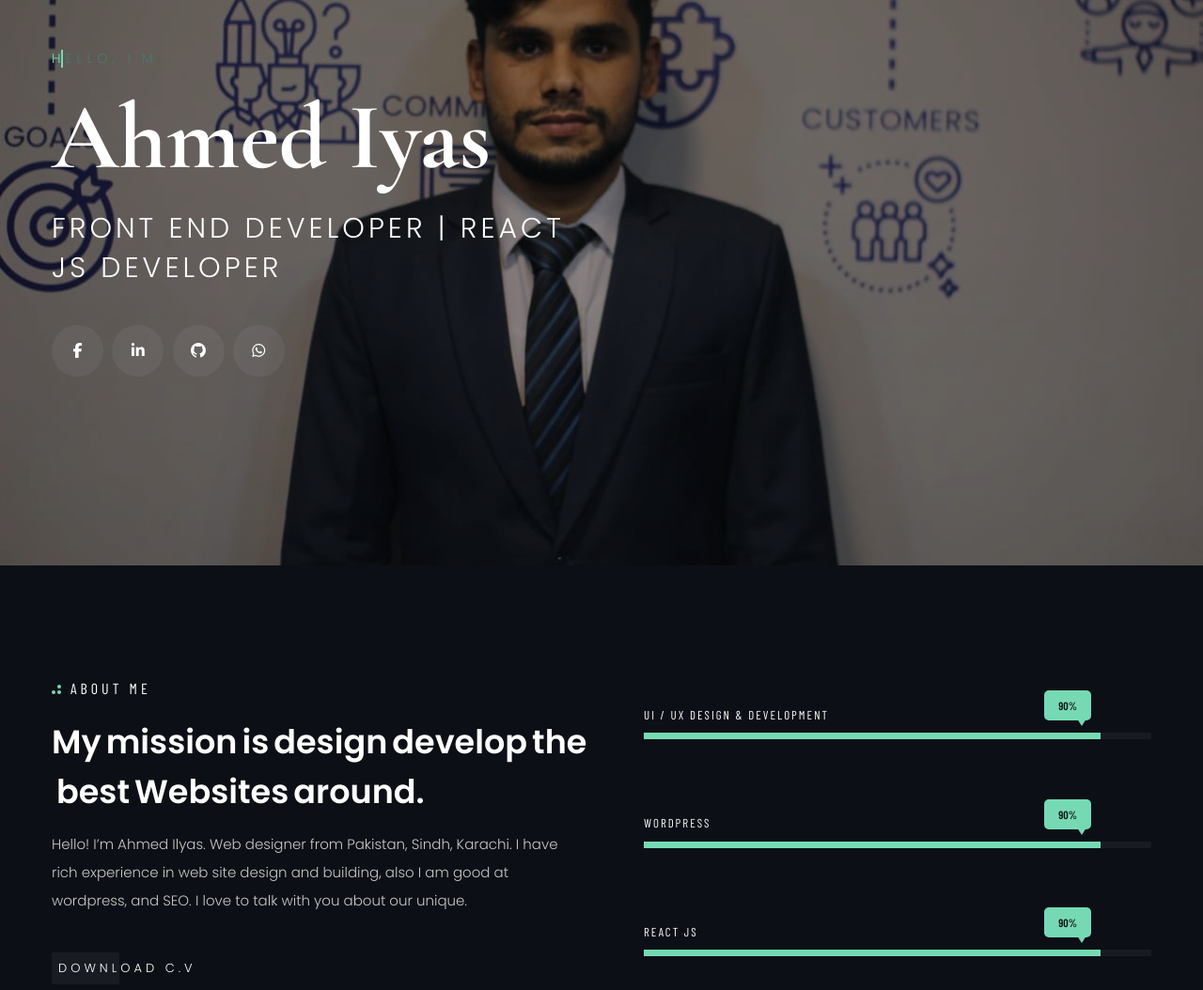
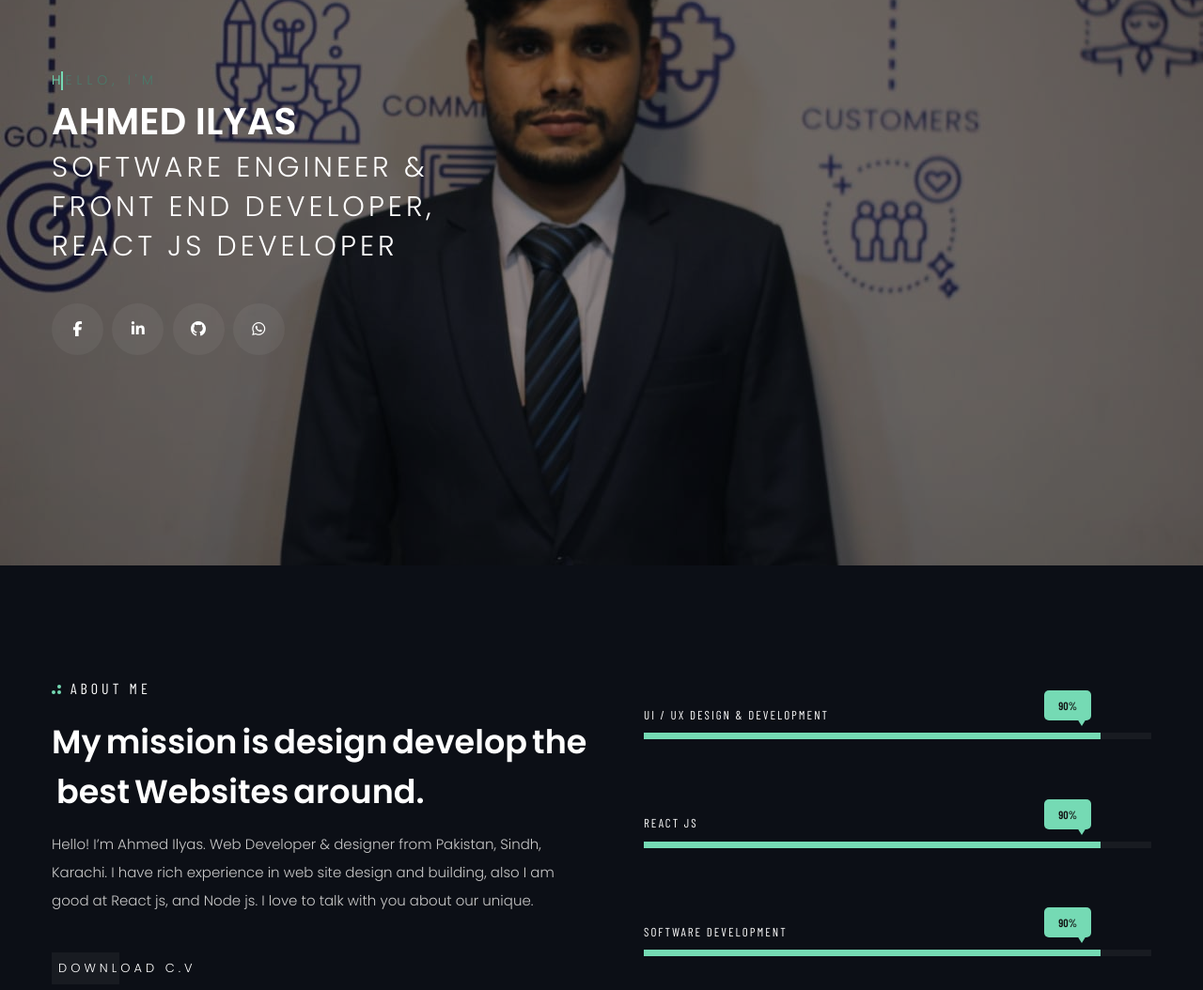
Before and after one commit to ahmed0336/My-PortFolio, a plain HTML site: page index.html in a window 1280 px wide. Shown: the part 198-1252 px from the top of the page at 94% size. Drawn offline with nearby package versions, Linux system fonts and the light colour scheme; animation ran at ten frames a second; a web font is replaced by a local one.

Commit message:
little update

```diff
--- a/index.html
+++ b/index.html
@@ -31,7 +31,7 @@
     <meta name="twitter:card" content="summary_large_image">
     <meta property="twitter:domain" content="subhanshah.github.io">
     <!-- <meta property="twitter:url" content="https://subhanshah.github.io/subhanshahsince1991/"> -->
-    <meta name="twitter:title" content="Subhan Shah Since 2000">
+    <meta name="twitter:title" content="Ahmed Ilyas Since 2000">
     <meta name="twitter:description" content="Ahmed Ilyas Since 2000 | Front End Developer| WordPress | SEO">
     <!-- <meta name="twitter:image" content="https://subhanshah.github.io/subhanshahsince1991/img/logo-dark.png"> -->
     <meta property="og:image:width" content="600" />
@@ -159,8 +159,8 @@
                 <div class="col-lg-6">
                     <div class="cont">
                         <h6 class="animate" data-text="Hello, I'm">Hello, I'm</h6>
-                        <h1>Ahmed Iyas</h1>
-                        <h4>Front End Developer | React JS Developer </h4>
+                        <h2>AHMED ILYAS</h2>
+                        <h4>Software Engineer & <br> Front End Developer, <br> React JS Developer </h4>
                         <div class="social-icon">
                             <a href="https://www.facebook.com/prince.s.ahmed.71" target="_blank" class="icon">
                                 <i class="fab fa-facebook-f"></i>
@@ -208,9 +208,9 @@
                         </div>
                         <h3 class="main-title wow" data-splitting>My mission is design develop the best Websites around.
                         </h3>
-                        <p class="wow fadeInUp" data-wow-delay=".5s">Hello! I’m Ahmed Ilyas. Web designer
+                        <p class="wow fadeInUp" data-wow-delay=".5s">Hello! I’m Ahmed Ilyas. Web Developer & designer
                             from Pakistan, Sindh, Karachi. I have rich
-                            experience in web site design and building, also I am good at wordpress, and SEO. I love to
+                            experience in web site design and building, also I am good at React js, and Node js. I love to
                             talk with
                             you about our unique.</p>
                         <a href="file:///C:/Users/ahmed/Downloads/Ahmed_Ilyas_Front-End-Developer%202022%20(1).pdf" target="_blank"
@@ -226,13 +226,13 @@
                             </div>
                         </div>
                         <div class="skill-item">
-                            <h6 class="custom-font">WordPress</h6>
+                            <h6 class="custom-font">React js</h6>
                             <div class="skill-progress">
                                 <div class="progres custom-font" data-value="90%"></div>
                             </div>
                         </div>
                         <div class="skill-item">
-                            <h6 class="custom-font">React js</h6>
+                            <h6 class="custom-font">Software Development </h6>
                             <div class="skill-progress">
                                 <div class="progres custom-font" data-value="90%"></div>
                             </div>
@@ -366,7 +366,7 @@
                             </a>
                         </div>
                         <div class="cont">
-                            <span class="tags"><a href="#0">Design</a>, <a href="#0">WordPress</a></span>
+                            <span class="tags"><a href="#0">Design</a>, <a href="#0">HTML CSS</a></span>
                             <h6>Academic-Expert-US</h6>
                         </div>
                     </div>
@@ -507,6 +507,14 @@
                 <div class="brands">
                     <div class="item" data-wow-delay=".3s">
                         <div class="img">
+                            <img src="img/software/node-js.png" alt="">
+                        </div>
+                        <a href="#0" class="link" data-splitting>NODE JS</a>
+                    </div>
+                </div>
+                <div class="brands">
+                    <div class="item" data-wow-delay=".3s">
+                        <div class="img">
                             <img src="img/software/bootstrap.png" alt="">
                         </div>
                         <a href="#0" class="link" data-splitting>BOOTSTRAP</a>
@@ -534,14 +542,6 @@
                             <img src="img/software/wordpress.png" alt="">
                         </div>
                         <a href="#0" class="link" data-splitting>WORDPRESS</a>
-                    </div>
-                </div>
-                <div class="brands">
-                    <div class="item" data-wow-delay=".3s">
-                        <div class="img">
-                            <img src="img/software/react.png" alt="">
-                        </div>
-                        <a href="#0" class="link" data-splitting>REACT</a>
                     </div>
                 </div>
                 <div class="brands">
```
Also changed, not shown: img/slid/freelancer.jpg (deleted), img/slid/subhan.png (deleted), img/software/node-js.png (added), 2 other files.
